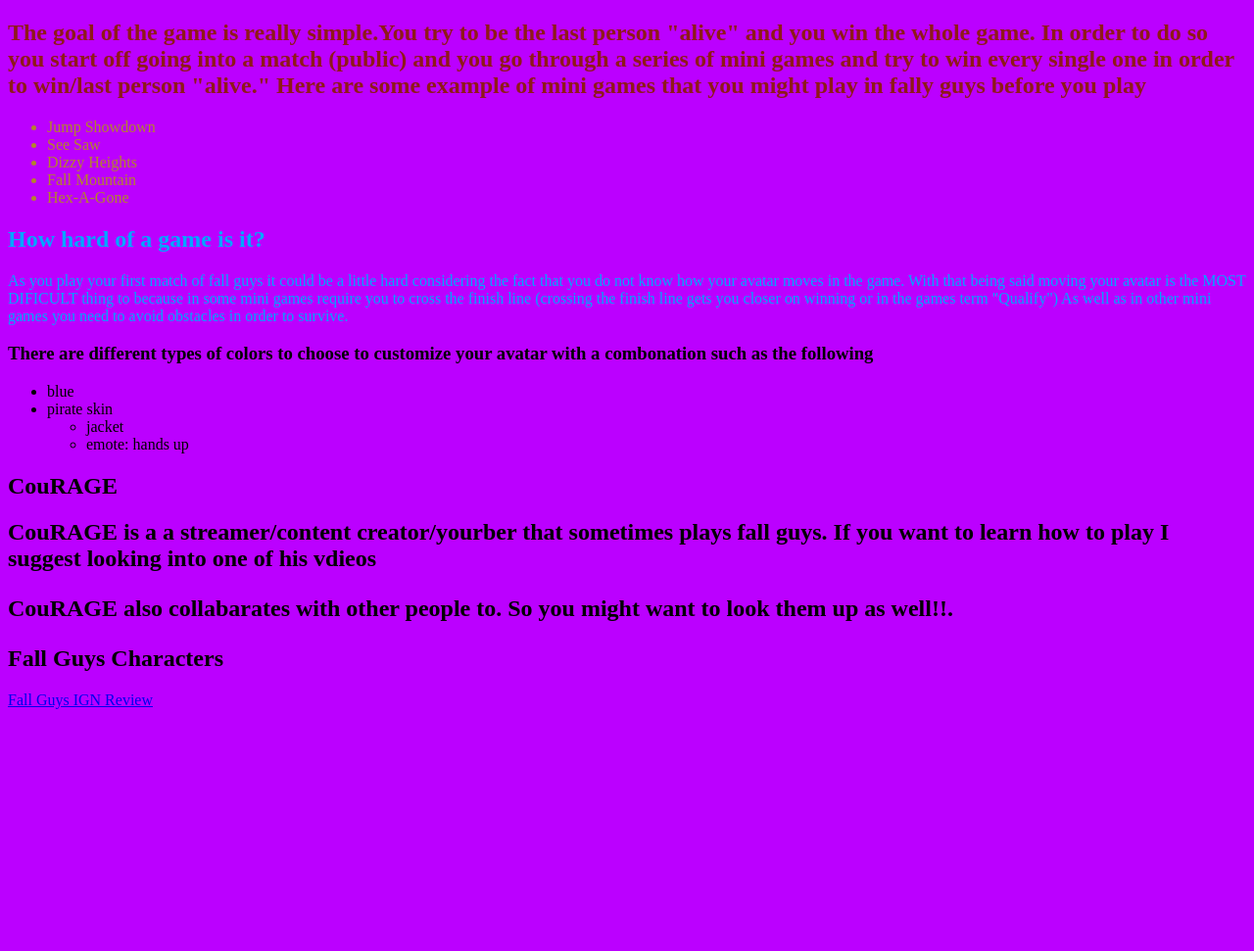
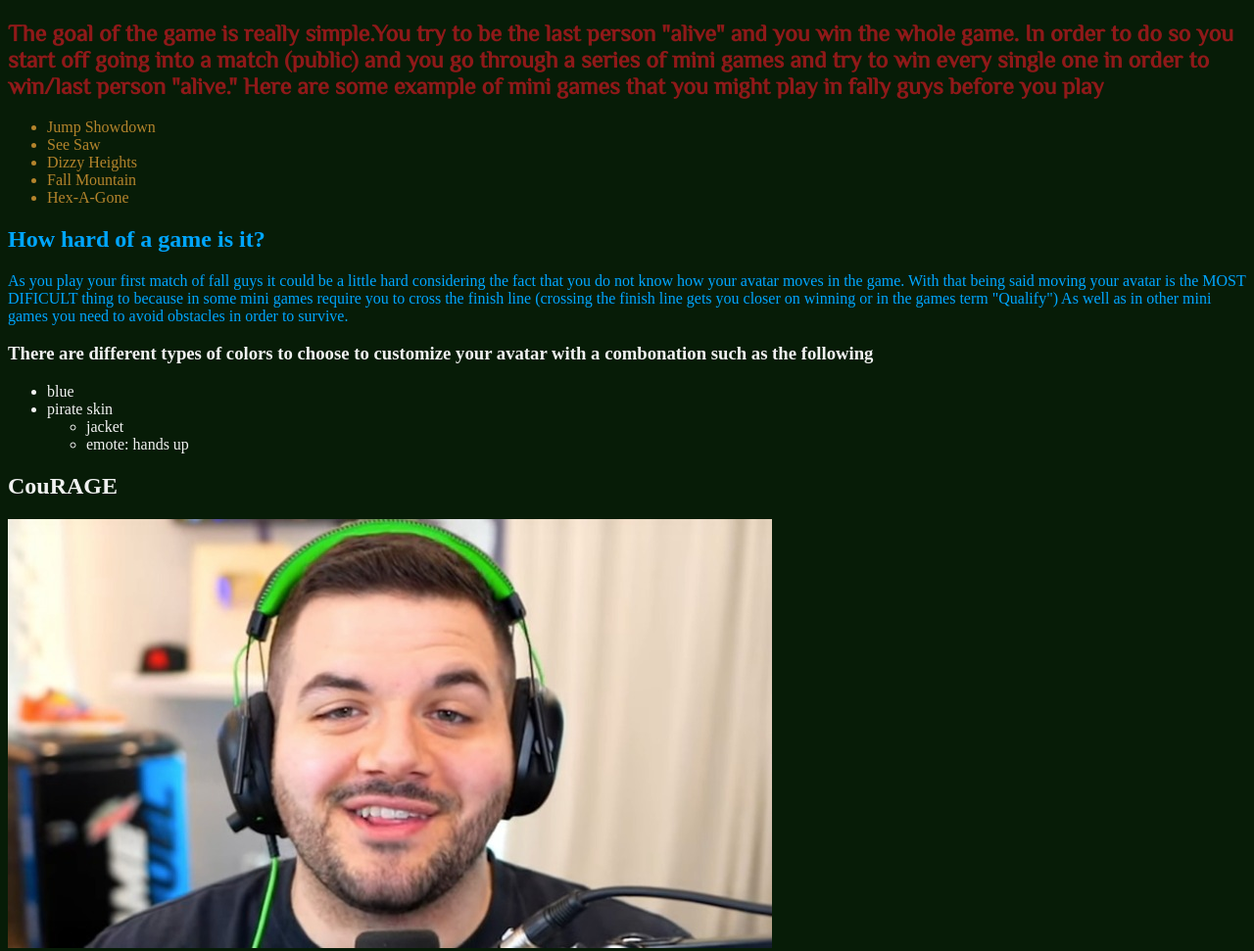
Before and after one commit to ma-stack/module-4, a plain HTML site: page index.html in a window 1280 px wide. Shown: the top 971 px of the page at 98% size. Before the commit the page ends 800 px from the top, so only its background shows below. Drawn offline with Linux system fonts and the light colour scheme.

Commit message:
new edits

```diff
--- a/index.html
+++ b/index.html
@@ -1,10 +1,14 @@
 <!DOCTYPE html>
 <html lang="en">
 
-<head>
+<head >
     <meta charset="utf-8">
     <title><b>Fall Guys Game Review</b></title>
     <link rel="stylesheet" href="style.css">
+    <link rel="preconnect" href="https://fonts.googleapis.com">
+    <link rel="preconnect" href="https://fonts.gstatic.com" crossorigin>
+    <link href="https://fonts.googleapis.com/css2?family=Philosopher&display=swap" rel="stylesheet">
+    <script src="https://kit.fontawesome.com/d8a679d6e0.js" crossorigin="anonymous"></script>
 </head>
 
 <body>
@@ -44,13 +48,14 @@
         </li>
     </ul>
     <h2>CouRAGE<h2>
+        <img src="streamer.jpg" alt="lets play gamer">
 
             <main> CouRAGE is a a streamer/content creator/yourber that sometimes plays fall guys.<b> If you want to
                     learn how to play I suggest looking into one of his vdieos</b>
                 <p><b> CouRAGE also collabarates with other people to. So you might want to look them up as
                         well!!</b>.</p>
             </main>
-            <h2>Fall Guys Characters</h2>
+            <h2>Fall Guys Characters <i class="fa-solid fa-person"></i> </h2>
             <a href="https://www.ign.com/articles/fall-guys-ultimate-knockout-review"> Fall Guys IGN Review</a>
 </body>
 
--- a/style.css
+++ b/style.css
@@ -1,5 +1,6 @@
 body {
-    background-color: rgb(187, 0, 255);
+    background-color: rgb(7, 28, 7);
+    color:rgba(253, 253, 253, 0.951)
 }
 
 .red {
@@ -18,3 +19,6 @@ color:rgb(0, 166, 255);
 a:hover {
     font-weight: bolder;
 }
+h1 {
+    font-family: "Philosopher",sans-serif;
+}
```
Also changed, not shown: peer-response.txt (added), streamer.jpg (added), 1 other file.
